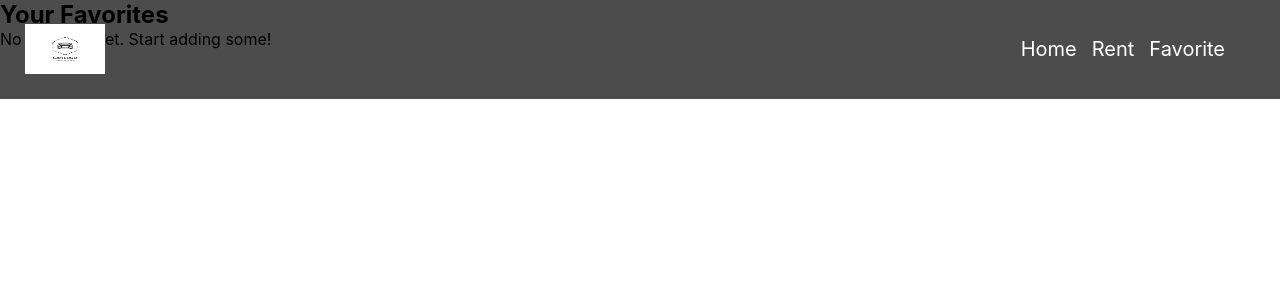
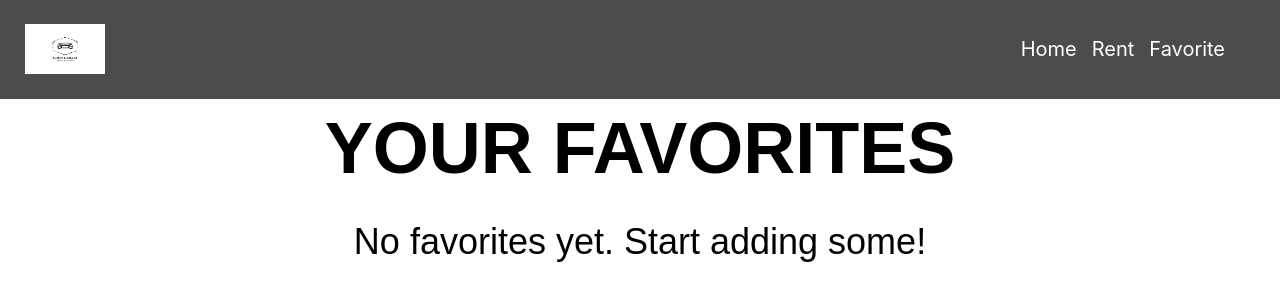
Before and after one commit to bodikzilvova/RentCar, a React (Create React App) app: page /RentCar/favorites in a window 1280 px wide. Shown: the top 300 px of the page. Built offline with nearby package versions, Linux system fonts and the light colour scheme.

Commit message:
add-styles-favorites

```diff
--- a/src/pages/FavoritePage/FavoritePage.jsx
+++ b/src/pages/FavoritePage/FavoritePage.jsx
@@ -2,19 +2,22 @@ import React from 'react';
 import { useSelector } from 'react-redux';
 import { getFavorites } from '../../redux/adverts/advertsSlice';
 import CatalogItem from 'components/CatalogItem/CatalogItem';
+import { FavoriteList, NoFavorites, Title, Wrapper } from './FavoritePage.styled';
 
 function FavoritePage() {
   const favorites = useSelector(getFavorites);
 
   return (
-    <div>
-      <h2>Your Favorites</h2>
+    <Wrapper>
+      <Title>Your Favorites</Title>
+      <FavoriteList>
       {favorites.length > 0 ? (
         favorites.map(item => <CatalogItem key={item.id} item={item} />)
       ) : (
-        <p>No favorites yet. Start adding some!</p>
+        <NoFavorites>No favorites yet. Start adding some!</NoFavorites>
       )}
-    </div>
+      </FavoriteList>
+    </Wrapper>
   );
 }
 
--- a/src/pages/FavoritePage/FavoritePage.styled.js
+++ b/src/pages/FavoritePage/FavoritePage.styled.js
@@ -0,0 +1,32 @@
+import styled from 'styled-components';
+
+export const Wrapper = styled.div`
+  margin-top: 100px;
+  margin-bottom: 50px;
+`;
+
+export const Title = styled.h1`
+  font-family: sans-serif;
+  font-weight: 700;
+  font-size: 72px;
+  line-height: 1.36;
+  text-align: center;
+  text-transform: uppercase;
+  margin-bottom: 20px;
+`;
+
+export const FavoriteList = styled.ul`
+  display: flex;
+  justify-content: center;
+  flex-wrap: wrap;
+  gap: 40px;
+`;
+
+export const NoFavorites = styled.p`
+font-family: sans-serif;
+  font-weight: 500;
+  font-size: 36px;
+  line-height: 1.36;
+  text-align: center;
+
+`
```
